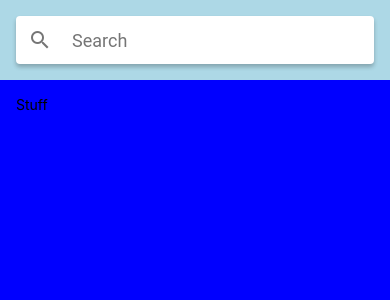
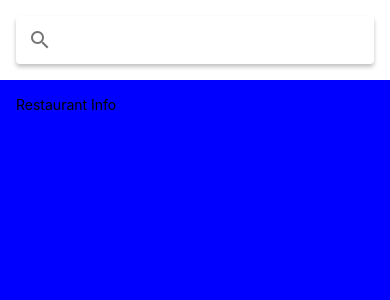
Before and after one commit to Kantaaa/FoodsSoFast, a React Native app: screen / in a window 390 px wide. Shown: the top 300 px of the page. Built offline with nearby package versions, Linux system fonts and the light colour scheme.

Commit message:
Change struture and add components

```diff
--- a/App.js
+++ b/App.js
@@ -1,41 +1,13 @@
+import { StatusBar as ExpoStatusBar } from 'expo-status-bar';
 import React from 'react';
-import { StatusBar as ExpoStatusBar } from 'expo-status-bar';
-import { StatusBar, StyleSheet, Text, SafeAreaView, View } from 'react-native';
-import MySearchbar from './Components/SearchBar';
 
-// const isAndroid = Platform.OS === "android";
-// const checkOS = () => {
-//   return isAndroid ? 40 : 0;
-const App = () => {
+import { RestaurantsScreen } from './features/restaurants/screens/restaurants.screen';
+
+export default function App() {
   return (
     <>
-      <SafeAreaView style={styles.container}>
-        <View style={styles.viewCon}>
-          <MySearchbar />
-        </View>
-        <View style={styles.viewCon2}>
-          <Text>Stuff </Text>
-        </View>
-      </SafeAreaView>
+      <RestaurantsScreen />
       <ExpoStatusBar style="auto" />
     </>
   );
-};
-
-const styles = StyleSheet.create({
-  container: {
-    flex: 1,
-    marginTop: StatusBar.currentHeight
-  },
-  viewCon: {
-    padding: 16,
-    backgroundColor: 'lightblue'
-  },
-  viewCon2: {
-    flex: 1,
-    padding: 16,
-    backgroundColor: 'blue'
-  }
-});
-
-export default App;
+}
--- /dev/null
+++ b/features/restaurants/components/resturant-info.component.js
@@ -0,0 +1,4 @@
+import React from 'react';
+import { Text } from 'react-native';
+
+export const RestaurantInfo = () => <Text>Restaurant Info </Text>;
--- /dev/null
+++ b/features/restaurants/screens/restaurants.screen.js
@@ -0,0 +1,30 @@
+import React from 'react';
+import { Searchbar } from 'react-native-paper';
+import { StatusBar, StyleSheet, SafeAreaView, Text, View } from 'react-native';
+import { RestaurantInfo } from '../components/resturant-info.component';
+
+export const RestaurantsScreen = () => (
+  <SafeAreaView style={styles.container}>
+    <View style={styles.search}>
+      <Searchbar />
+    </View>
+    <View style={styles.list}>
+      <RestaurantInfo />
+    </View>
+  </SafeAreaView>
+);
+
+const styles = StyleSheet.create({
+  container: {
+    flex: 1,
+    marginTop: StatusBar.currentHeight
+  },
+  search: {
+    padding: 16
+  },
+  list: {
+    flex: 1,
+    padding: 16,
+    backgroundColor: 'blue'
+  }
+});
```
Also changed, not shown: features/restaurants/components/SearchBar.js (renamed from Components/SearchBar.js).
